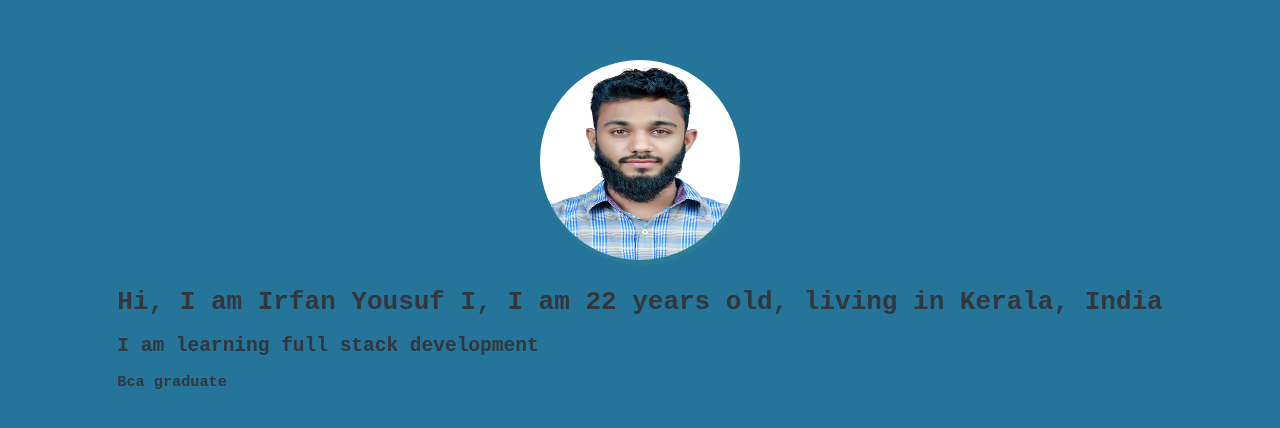
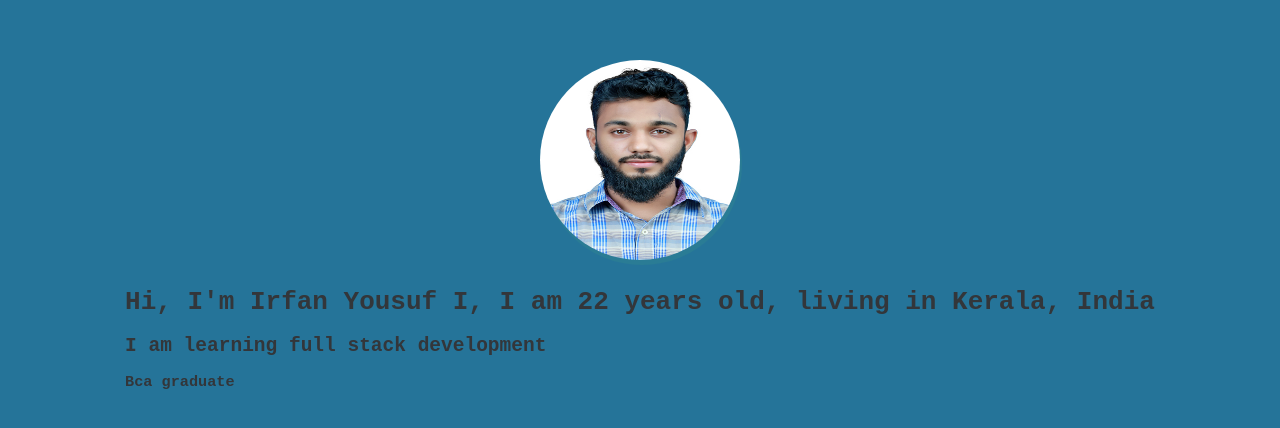
Before and after one commit to irfan1718/portfolio, a plain HTML site: page index.html in a window 1280 px wide. Shown: the part 162-590 px from the top of the page. Drawn offline with Linux system fonts and the light colour scheme.

Commit message:
correction

```diff
--- a/index.html
+++ b/index.html
@@ -9,7 +9,7 @@
       <img class="profile-pic" src="./image/2898 G.jpg" />
       <div class="site-header-content">
         <h1>
-          Hi, I am Irfan Yousuf I, I am 22 years old, living in Kerala, India
+          Hi, I'm Irfan Yousuf I, I am 22 years old, living in Kerala, India
         </h1>
         <h2>I am learning full stack development</h2>
         <h3>Bca graduate</h3>
```
